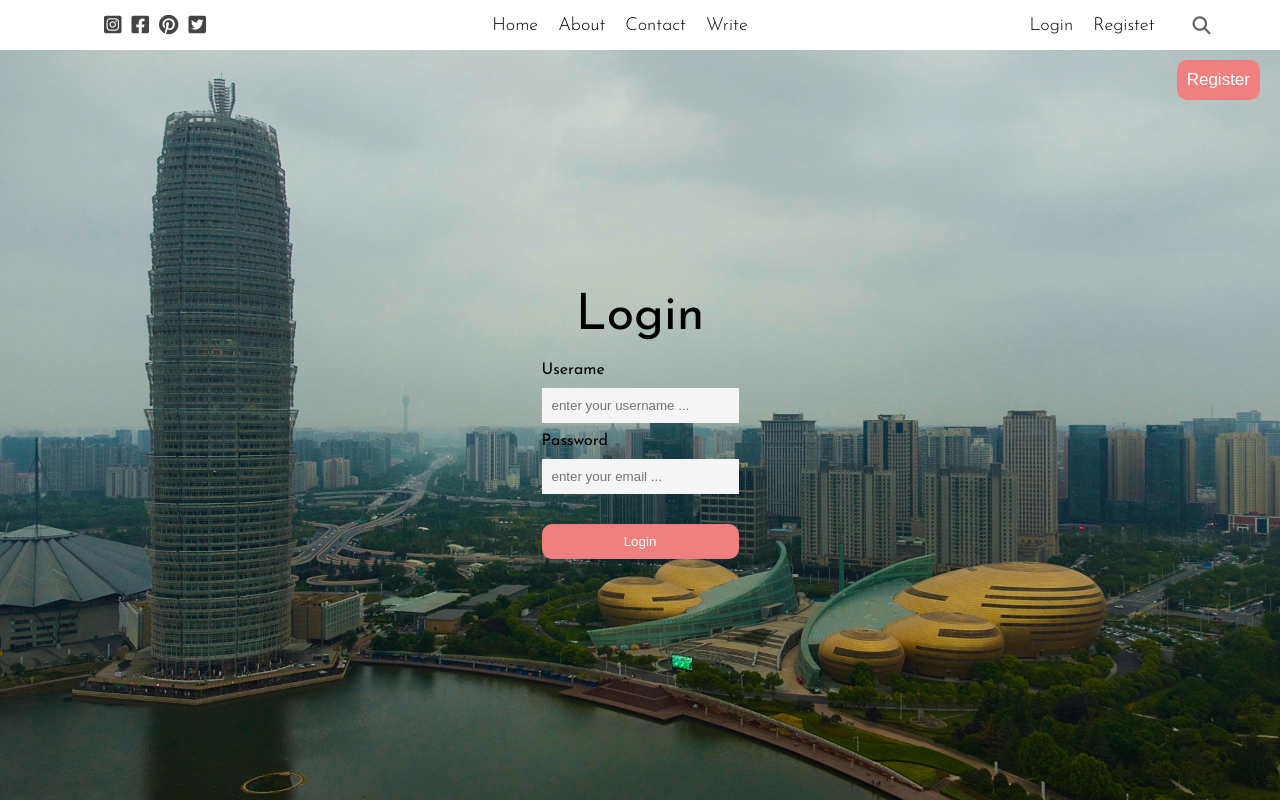
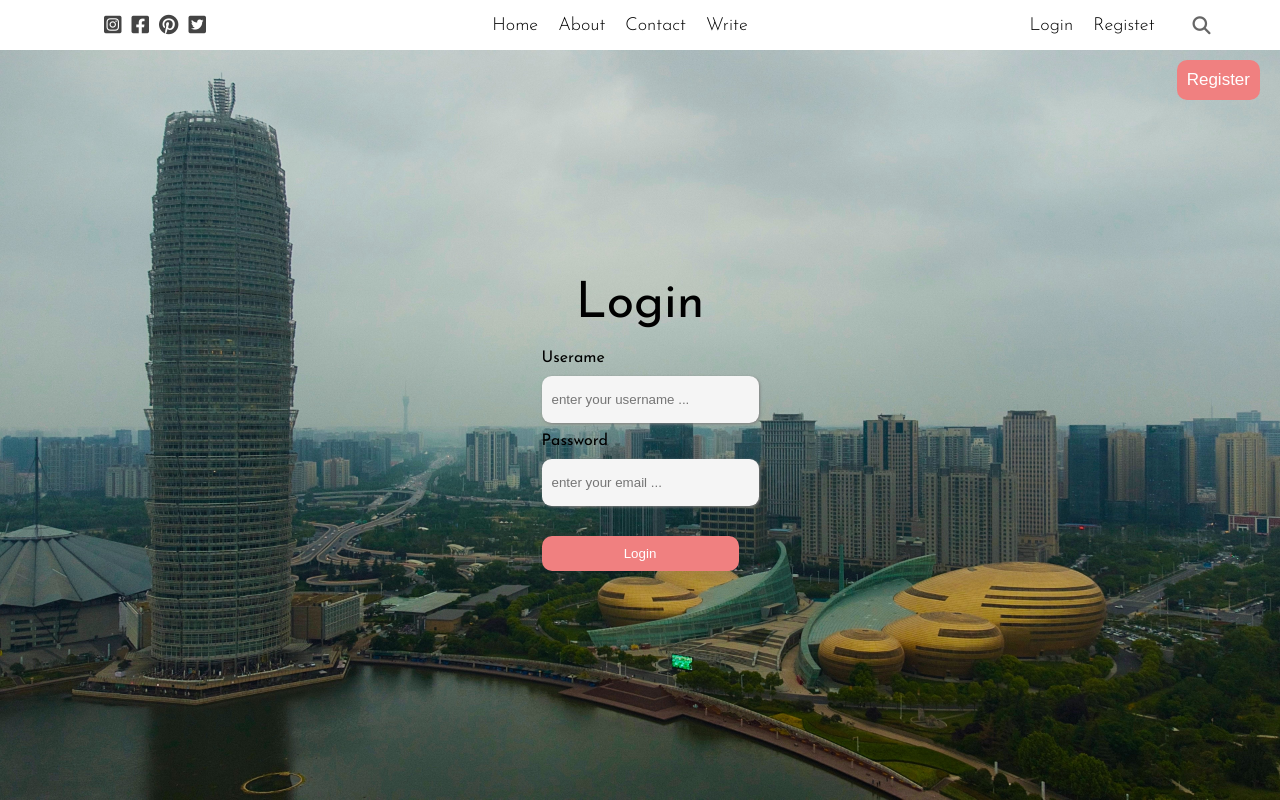
Before and after one commit to Satyapriyo/BlogShot, a React (Vite) app in the folder client/: page /login in a window 1280 px wide. Built offline with nearby package versions, Linux system fonts and the light colour scheme; a web font is replaced by a local one.

Commit message:
sing up page ui updated

```diff
--- a/client/src/pages/login/login.css
+++ b/client/src/pages/login/login.css
@@ -24,6 +24,14 @@
   padding: 10px;
   background: #f5f5f5;
   border: none;
+  display: block;
+  width: 100%;
+  border: 0px;
+  padding-top: 1rem;
+  padding-bottom: 1rem;
+  box-shadow: 1px 1px 3px rgb(129, 129, 129);
+  border-radius: 0.6rem;
+  outline-color: palevioletred;
 }
 .loginButton {
   margin-top: 20px;
@@ -39,7 +47,7 @@
   position: absolute;
   top: 60px;
   right: 20px;
-  background: teal;
+  background: lightcoral;
   cursor: pointer;
   border: none;
   padding: 10px;
--- a/client/src/pages/register/register.css
+++ b/client/src/pages/register/register.css
@@ -24,11 +24,16 @@
   padding: 10px;
   background: #f5f5f5;
   border: none;
+  padding-top: 1rem;
+  padding-bottom: 1rem;
+  box-shadow: 1px 1px 3px rgb(129, 129, 129);
+  border-radius: 0.6rem;
+  outline-color: lightcoral;
 }
 .registerButton {
   margin-top: 20px;
   cursor: pointer;
-  background: teal;
+  background: lightcoral;
   border: none;
   color: white;
   border-radius: 10px;
```
